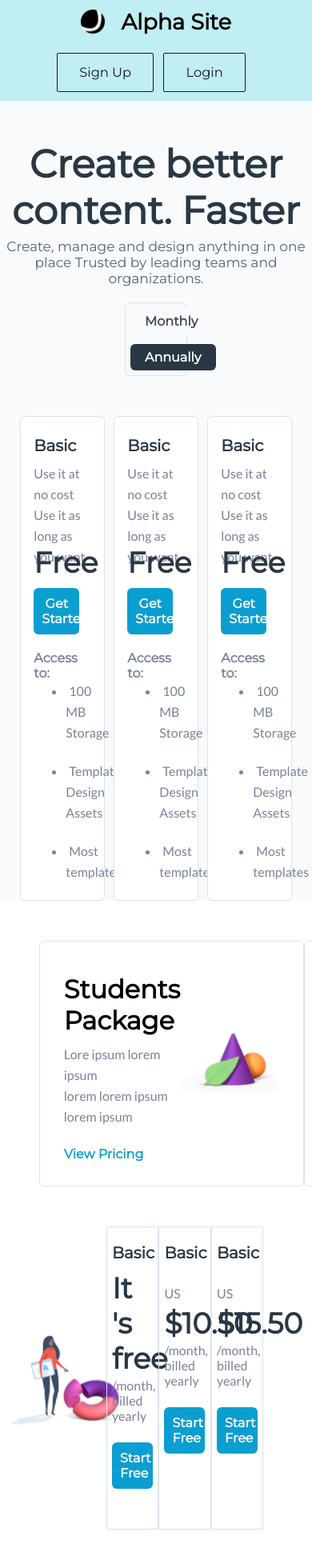
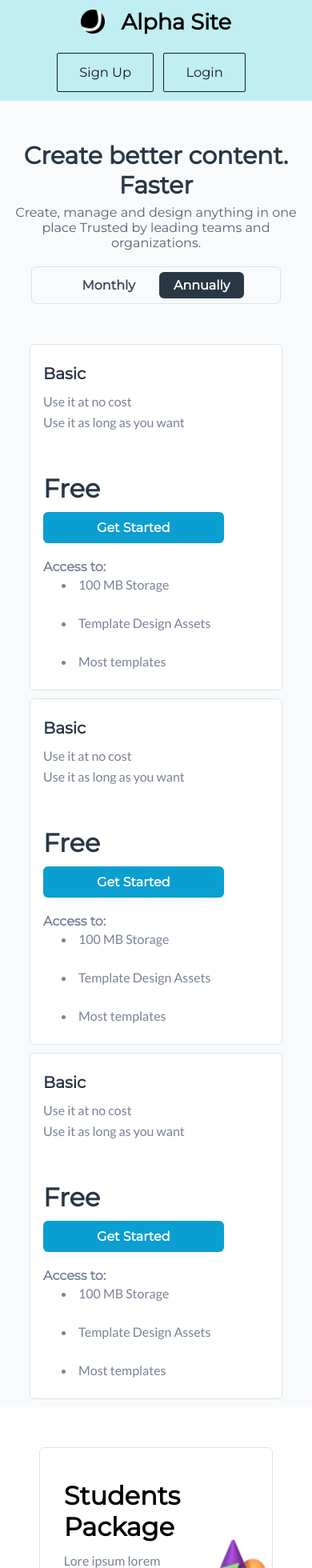
Before and after one commit to ealpha072/next_js_app, a Next.js app: page /routes/pricing in a window 390 px wide. Shown: the top 1960 px of the page at 80% size. Built offline with nearby package versions, Linux system fonts and the light colour scheme.

Commit message:
Responsive css for pricing page

```diff
--- a/src/pages/routes/pricing.module.css
+++ b/src/pages/routes/pricing.module.css
@@ -72,11 +72,11 @@
     background-color: #fff;
 }
 
-.priceCard h1, .summaryPrice h1{
+.priceCard h1,
+.summaryPrice h1{
     font-family: Montserrat,sans-serif;
     color: #293745;
     margin-bottom: 10px;
-    text-align: left;
     font-weight: 600;
     font-size: 20px;
 }
@@ -240,3 +240,58 @@
     width: 80%;
     margin: auto;
 }
+
+@media screen and (max-width:750px){
+    .pricingContainer h1{
+        font-size: 30px;
+    }
+
+    .pricingContainer p{
+        font-size: 16px;
+    }
+
+    .buttons{
+        width: 80%;
+    }
+
+    .pricingCardCont{
+        flex-direction: column;
+    }
+
+    .priceCard{
+        width: 90%;
+        margin-bottom: 10px;
+    }
+
+    .priceCard h2{
+        font-size: 32px;
+    }
+
+    .packageCont{
+        flex-direction: column;
+    }
+
+    .packageCont > div{
+        margin-bottom: 20px;
+    }
+
+    .womanChartCont{
+        flex-direction: column;
+    }
+
+    .womanChartCont > div:first-child{
+        width:80%;
+        margin: 20px auto;
+    }
+
+    .summaryPriceCont{
+        width: 100%;
+        flex-direction: column;
+        margin: auto;
+    }
+
+    .summaryPrice{
+        width: 100%;
+        margin: 10px auto;
+    }
+}
--- a/src/pages/routes/pricing.tsx
+++ b/src/pages/routes/pricing.tsx
@@ -30,7 +30,6 @@ export default function Pricing(){
                             <button>Annually</button>
                         </div>
                     </div>
-
                 </div>
 
                 <div className={styles.pricingCardCont}>
```
